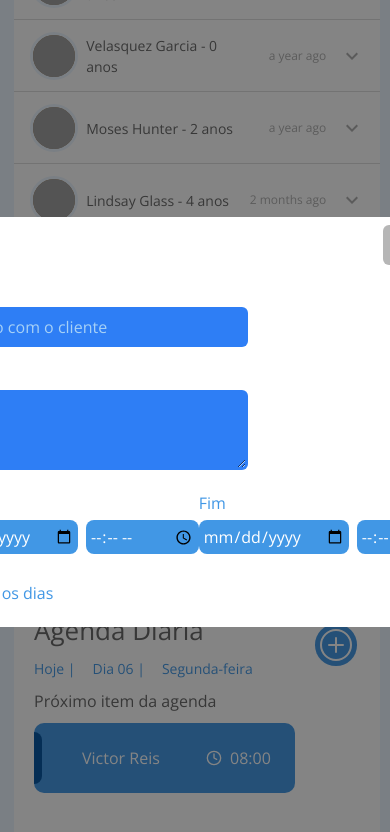
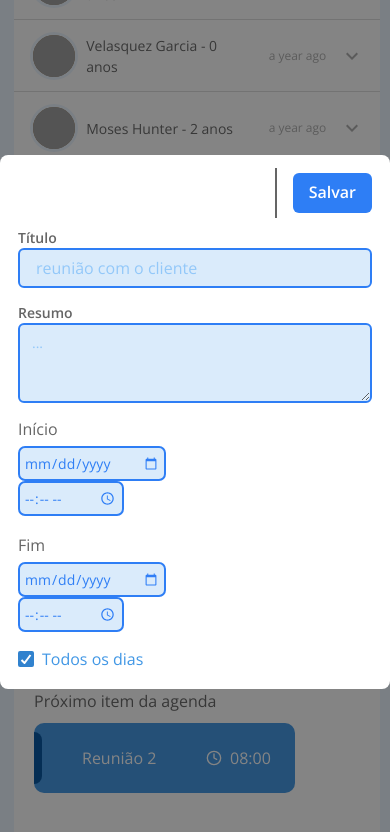
Before and after one commit to Victor-Kings/nutrili-web, a Next.js app: page /dashboard in a window 390 px wide. Both pictures are taken after a click on the button 335 px from the left and 502 px from the top of the page. Shown: the part 80-912 px from the top of the page. Built offline with nearby package versions, Linux system fonts and the light colour scheme; grey boxes are pictures that could not be loaded.

Commit message:
updates routes, responsive, and modal stylization

```diff
--- a/src/components/Modal/Modal.module.scss
+++ b/src/components/Modal/Modal.module.scss
@@ -1,4 +1,3 @@
-
 .modal_overlay {
     background: rgba(10, 10, 10, 0.5);
     position: fixed;
@@ -10,12 +9,14 @@
     align-items: center;
     justify-content: center;
 }
+
 .modal_content {
     button {
         outline: none;
     }
     outline: none;
-    width: 550px;
-    height: 410px;
+    max-width: 550px;
+    min-width: 300px;
     background-color: white;
+    border-radius: 8px;
 }
--- a/src/components/Schedule/ContentModal.tsx
+++ b/src/components/Schedule/ContentModal.tsx
@@ -27,52 +27,65 @@ export default function ContentModal({ closeModal }) {
           </button>
         </div>
         <div>
-          <div
+          <button
+            className={styles.buttonStyle}
             style={{
               borderRight: '4px',
-              borderRightColor: 'black',
+              borderRightColor: '#656565',
               paddingRight: '2px'
             }}
+            onClick={closeModal}
           >
             <Icon
               style={{
-                color: 'red'
+                color: '#656565',
+                marginRight: '30px'
               }}
+              width="30px"
               icon={Trash}
             />
+          </button>
+          <div className={styles.saveButton}>
+            <Button
+              backgroundColor="blue.110"
+              colorScheme="blue"
+              variant="solid"
+              onClick={closeModal}
+            >
+              Salvar
+            </Button>
           </div>
-          <Button className={styles.saveButton} onClick={closeModal}>
-            Salvar
-          </Button>
         </div>
       </div>
       <div className={styles.bodyContentModal}>
         <Text
           fontWeight="semibold"
-          color="blue.200"
+          color="gray.200"
           textAlign="initial"
           fontSize={[14, 16, 18]}
           fontFamily="heading"
           paddingTop="4%"
         >
-          Titulo
+          Título
         </Text>
         <Input
+          className={styles.tamInputs}
           placeholder="reunião com o cliente"
-          _placeholder={{ color: 'blue.10' }}
+          _placeholder={{ color: 'blue.105' }}
           name="titulo"
           type="titulo"
           focusBorderColor="blue.110"
-          bgColor="blue.110"
+          bgColor="blue.2"
           variant="filled"
-          _hover={{ color: 'blue.110' }}
+          _hover={{ color: 'blue.10', textColor: 'blue.110' }}
+          color="blue.110"
+          borderColor="blue.110"
           size="md"
-          width="60%"
           marginBottom="4%"
         />
         <Text
           fontWeight="semibold"
-          color="blue.200"
+          color="gray.200"
           textAlign="initial"
           fontSize={[14, 16, 18]}
           fontFamily="heading"
@@ -80,22 +93,24 @@ export default function ContentModal({ closeModal }) {
           Resumo
         </Text>
         <Textarea
-          _placeholder={{ color: 'blue.10' }}
+          className={styles.tamInputs}
+          _placeholder={{ color: 'blue.105' }}
           name="resumo"
           type="resumo"
           focusBorderColor="blue.110"
-          bgColor="blue.110"
+          bgColor="blue.2"
           variant="filled"
-          _hover={{ color: 'blue.110' }}
+          color="blue.110"
+          _hover={{ color: 'blue.10', textColor: 'blue.110' }}
+          borderColor="blue.110"
           placeholder="..."
           size="sm"
-          width="60%"
           maxH="40px"
           borderRadius="md"
         />
         <div>
           <div>
-            <label htmlFor="startDate">Inicio</label>
+            <label htmlFor="startDate">Início</label>
             <div>
               <input id="startDate" type="date" />
               <input
@@ -118,6 +133,7 @@ export default function ContentModal({ closeModal }) {
                 name="endHour"
                 min="09:00"
                 max="18:00"
+                value="#fff"
                 required
               />
             </div>
--- a/src/components/Schedule/Schedule.module.scss
+++ b/src/components/Schedule/Schedule.module.scss
@@ -6,6 +6,7 @@
     display: flex;
     padding-bottom: 5%;
 }
+
 .header {
     display: flex;
     flex-direction: row;
@@ -17,12 +18,10 @@
         width: 1.3em;
         height: 1.3em;
         border-radius: 50%;
-
         display: flex;
         align-items: center;
         justify-content: center;
         background-color: #4197e5;
-
         svg {
             display: flex;
             color: white;
@@ -30,54 +29,74 @@
     }
 }
 
-.saveButton{
-    background-color:#4197e5;
-}
-.closeButton{
-    color:#4197e5;
+.saveButton {
+    &:before {
+        content: "";
+        position: absolute;
+        height: 50px;
+        width: 2px;
+        background: #656565;
+        margin-left: -18px;
+    }
 }
 
-.containerContentModal{
+.closeButton {
+    color: #656565;
+}
+
+.containerContentModal {
     display: flex;
     flex-direction: column;
     padding: 0.5em;
+    margin: 10px;
+}
 
-}
-.headerContentModal{
+.headerContentModal {
     display: flex;
     flex-direction: row;
     align-items: center;
     justify-content: space-between;
-    div:first-child{
-        border:solid 1px;
+    div:first-child {
+        border: solid 1px;
         border-right: black
     }
-    div{
+    div {
         display: flex;
         align-items: center;
     }
 }
-.bodyContentModal{
+
+.bodyContentModal {
     display: flex;
     flex-direction: column;
-
-    div{
+    div {
         display: flex;
         flex-direction: row;
-        padding-bottom: 2%;
+        padding-bottom: 5px;
         padding-top: 2%;
-        div{
-            color: #4197e5;
+        flex-wrap: wrap;
+        div {
+            color: #656565;
             flex-direction: column;
-            div{
-                input{
-                    background-color: #4197e5;
-                    color:white;
+            div {
+                font-size: 14px;
+                width: 250px;
+                input {
+                    &::-webkit-calendar-picker-indicator {
+                        filter: invert(39%) sepia(31%) saturate(3907%) hue-rotate(203deg) brightness(100%) contrast(93%);
+                    }
+                    color: #2E7EF5;
+                    background-color: #DAEBFB;
+                    border: 2px solid;
+                    border-color: #2E7EF5;
                     border-radius: 0.5em;
                     padding: 4px;
+                     :focus {
+                        outline-offset: none;
+                        box-shadow: none;
+                    }
                 }
-                input:first-child{
-                    background-color: #4197e5;
+                input:first-child {
                     width: 59%;
                     margin-right: 0.5em;
                 }
@@ -108,7 +127,7 @@
             color: #4197e5;
             align-items: center;
         }
-        span + span::before {
+        span+span::before {
             content: "";
             width: 1px;
             height: 12px;
@@ -121,7 +140,7 @@
 .nextAppointment {
     margin-top: 10px;
     margin-bottom: 20px;
-    > strong {
+    >strong {
         color: #656565;
         font-size: 16px;
         font-weight: 400;
@@ -166,7 +185,7 @@
 
 .section {
     margin-top: 15px;
-    > strong {
+    >strong {
         color: #adadad;
         font-size: 14px;
         line-height: 26px;
@@ -175,7 +194,7 @@
         padding-bottom: 16px;
         margin-bottom: 16px;
     }
-    > p {
+    >p {
         color: #adadad;
     }
 }
@@ -184,7 +203,7 @@
     display: flex;
     align-items: center;
     width: 100%;
-    & + div {
+    &+div {
         margin-top: 16px;
     }
     span {
@@ -245,3 +264,15 @@
         background: #b6b6b6;
     }
 }
+
+// .inputHour {
+//     &::-webkit-calendar-picker-indicator {
+//         filter: invert(68%) sepia(76%) saturate(421%) hue-rotate(183deg) brightness(104%) contrast(102%);
+//     }
+// }
+.tamInputs {
+    width: 60%;
+    @media (max-width: 420px) {
+        width: 100%;
+    }
+}
--- a/src/components/Schedule/Schedule.tsx
+++ b/src/components/Schedule/Schedule.tsx
@@ -41,7 +41,7 @@ export default function Schedule() {
         <div className={styles.nextAppointment}>
           <strong>Próximo item da agenda</strong>
           <div>
-            <strong>Victor Reis</strong>
+            <strong>Reunião 2</strong>
             <span>
               <FiClock />
               08:00
@@ -57,7 +57,7 @@ export default function Schedule() {
                 08:00
               </span>
               <div>
-                <strong>Nome do usuário</strong>
+                <strong>Primeira Reunião</strong>
               </div>
             </div>
 
@@ -68,7 +68,7 @@ export default function Schedule() {
               </span>
 
               <div>
-                <strong>Nome do usuário</strong>
+                <strong>Segunda Reunião</strong>
               </div>
             </div>
           </section>
@@ -81,7 +81,7 @@ export default function Schedule() {
                 08:00
               </span>
               <div>
-                <strong>Nome do usuário</strong>
+                <strong>Terceira Reunião</strong>
               </div>
             </div>
             <div className={styles.appointment}>
@@ -90,7 +90,7 @@ export default function Schedule() {
                 08:00
               </span>
               <div>
-                <strong>Nome do usuário</strong>
+                <strong>Quarta Reunião</strong>
               </div>
             </div>
             <div className={styles.appointment}>
@@ -99,7 +99,7 @@ export default function Schedule() {
                 08:00
               </span>
               <div>
-                <strong>Nome do usuário</strong>
+                <strong>Quinta Reunião</strong>
               </div>
             </div>
             <div className={styles.appointment}>
@@ -108,7 +108,7 @@ export default function Schedule() {
                 08:00
               </span>
               <div>
-                <strong>Nome do usuário</strong>
+                <strong>Sexta Reunião</strong>
               </div>
             </div>
           </section>
--- a/src/components/SidebarNav.tsx
+++ b/src/components/SidebarNav.tsx
@@ -45,7 +45,7 @@ export function SidebarNav() {
           <Text fontWeight="semibold" color="white" fontSize="18px">
             Joaozinho Pereira
           </Text>
-          <Link>
+          <Link href="/login">
             <Text fontWeight="semibold" fontSize="14px" color="blue.10">
               SAIR
             </Text>
--- a/src/pages/dashboard.tsx
+++ b/src/pages/dashboard.tsx
@@ -189,7 +189,7 @@ export default function Dashboard() {
               <Text fontWeight="semibold" color="blue.300" fontSize="18px">
                 Joaozinho Pereira
               </Text>
-              <Link>
+              <Link href="/login">
                 <Text fontWeight="semibold" fontSize="14px" color="blue.10">
                   SAIR
                 </Text>
--- a/src/styles/theme.ts
+++ b/src/styles/theme.ts
@@ -3,10 +3,11 @@ import { extendTheme } from '@chakra-ui/react';
 export const theme = extendTheme({
     colors:{
         blue: {
-
+            "2":"#DAEBFB",
             "10":"#A7D1F6",
             "50":"#EBF5FF",
             "100":"#DCEEFF",
+            "105":"#93c8f9",
             "110":"#2E7EF5",
             "200":"#4197E5",
             "300":"#3086D3"
```
